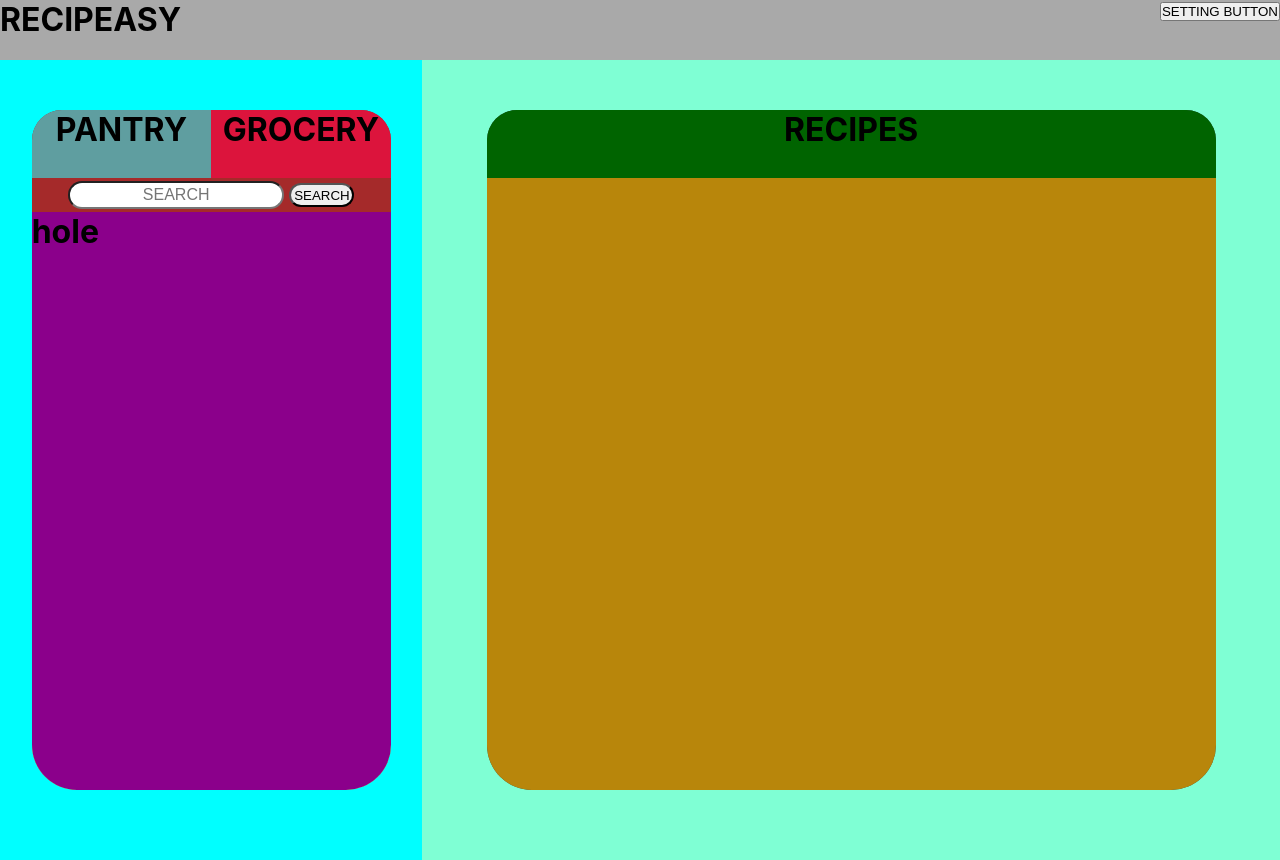
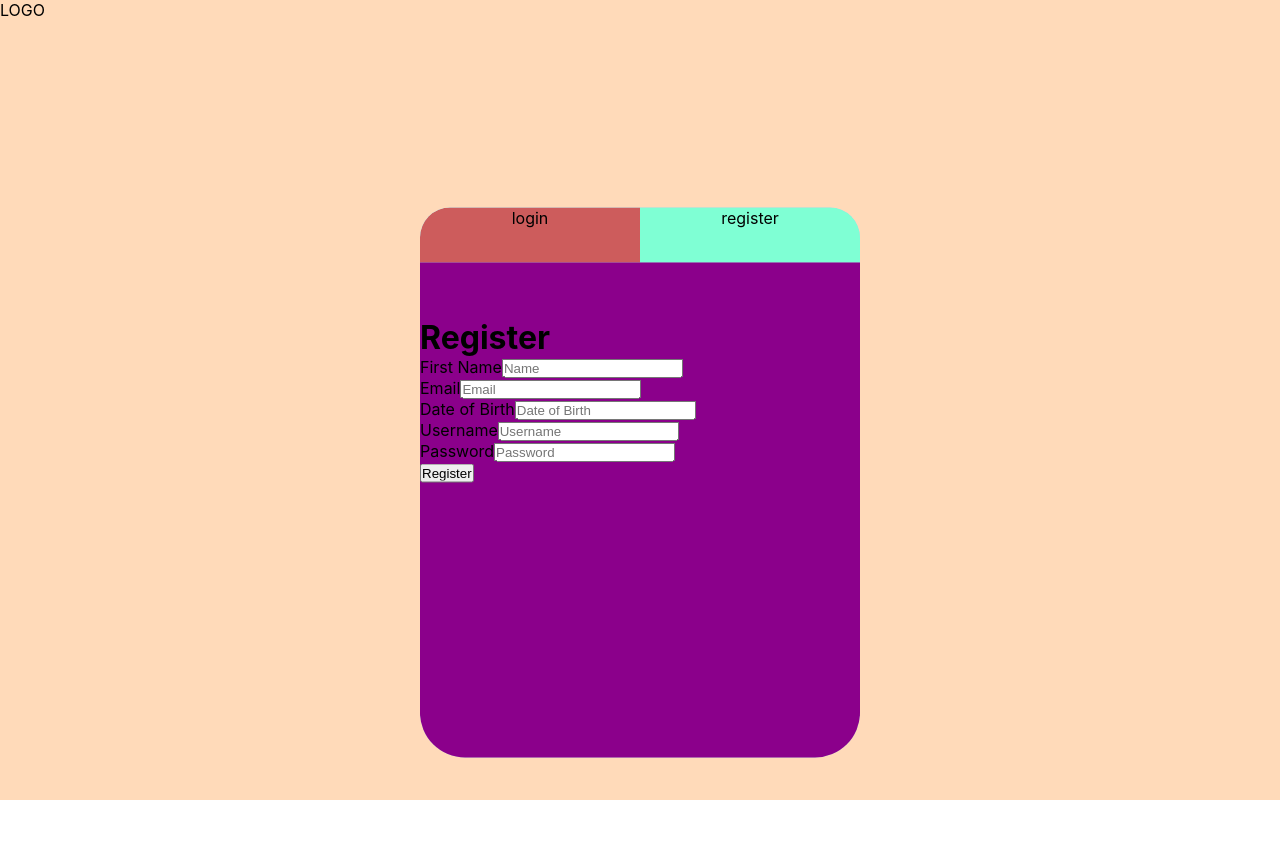
Before and after one commit to danthew/COP4331_Large_Project, a React (Create React App) app in the folder frontend/: page / in a window 1280 px wide. After the commit the page ends 800 px from the top, so only its background shows below. Built offline with nearby package versions, Linux system fonts and the light colour scheme.

Commit message:
working on the login html

```diff
--- a/frontend/src/App.css
+++ b/frontend/src/App.css
@@ -13,6 +13,57 @@
 .text {
   color: #000000;
 }
+
+/* Login/Register screen css */
+
+.login-div {
+  background-color: lightblue;
+  position: fixed;
+  top: 50%;
+  left: 50%;
+  height: 550px;
+  width: 440px;
+  transform: translate(-50%,-35%);
+  border-radius: 30px 30px 45px 45px;
+  overflow: hidden;
+}
+
+.login-button {
+  background-color: indianred;
+  float: left;
+  height: 10%;
+  width: 50%;
+  border-radius: 30px 0px 0px;
+  text-align: center;
+}
+
+.register-button {
+  background-color: aquamarine;
+  float: right;
+  height: 10%;
+  width: 50%;
+  border-radius: 0px 30px 0px 0px;
+  text-align: center;
+}
+
+.login {
+  background-color: darkblue;
+  height: 100%;
+  width: 100%;
+  border-radius: 0px 0px 45px 45px;
+  display: none;
+}
+
+.register {
+  background-color: darkmagenta;
+  height: 100%;
+  width: 100%;
+  border-radius: 0px 0px 45px 45px;
+  transform: translateY(10%);
+  display: block;
+}
+
+/* Home screen css */
 
 .title-bar {
   background-color: #a9a9a9;
--- a/frontend/src/App.js
+++ b/frontend/src/App.js
@@ -2,11 +2,12 @@ import React from 'react';
 import './App.css';
 
 import HomePage from './pages/HomePage';
+import LoginPage from './pages/LoginPage';
 
 function App()
 {
   return (
-    <HomePage />
+    <LoginPage />
   );
 }
 
--- a/frontend/src/pages/LoginPage.js
+++ b/frontend/src/pages/LoginPage.js
@@ -1,15 +1,46 @@
 import React from 'react';
 
-import PageTitle from '../components/PageTitle';
 import Login from '../components/Login';
 import Register from '../components/Register';
 
+const loginButton = async event =>
+    {
+        event.preventDefault();
+        document.getElementById("register").style.display = "none";
+        document.getElementById("login").style.display    = "block";
+
+        //alert('grocery()');
+    };
+
+const registerButton = async event =>
+    {
+        event.preventDefault();
+        document.getElementById("login").style.display = "none";
+        document.getElementById("register").style.display = "block";
+
+        //alert('grocery()');
+    };
+
 const LoginPage = () => {
     return (
-        <div>
-            <PageTitle />
-            <Login />
-            <Register />
+        <div class="background">
+            <div id="logo-login">
+                LOGO
+            </div>
+            <div class="login-div">
+                <div class="login-button" onClick={loginButton}>
+                    login
+                </div>
+                <div class="register-button" onClick={registerButton}>
+                    register
+                </div>
+                <div class="login" id="login">
+                    <Login />
+                </div>
+                <div class="register" id="register">
+                    <Register />
+                </div>
+            </div>
         </div>
     );
 };
```
